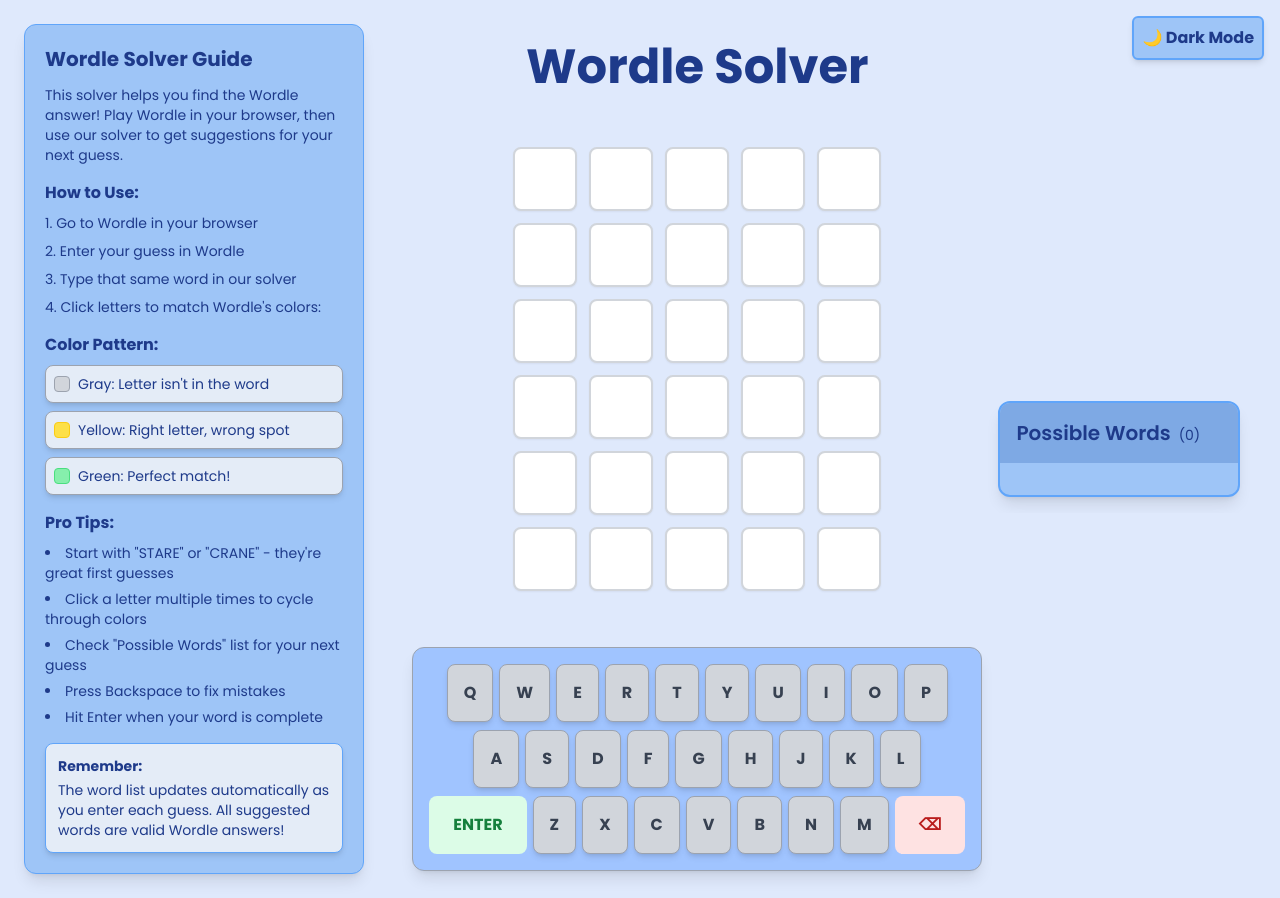
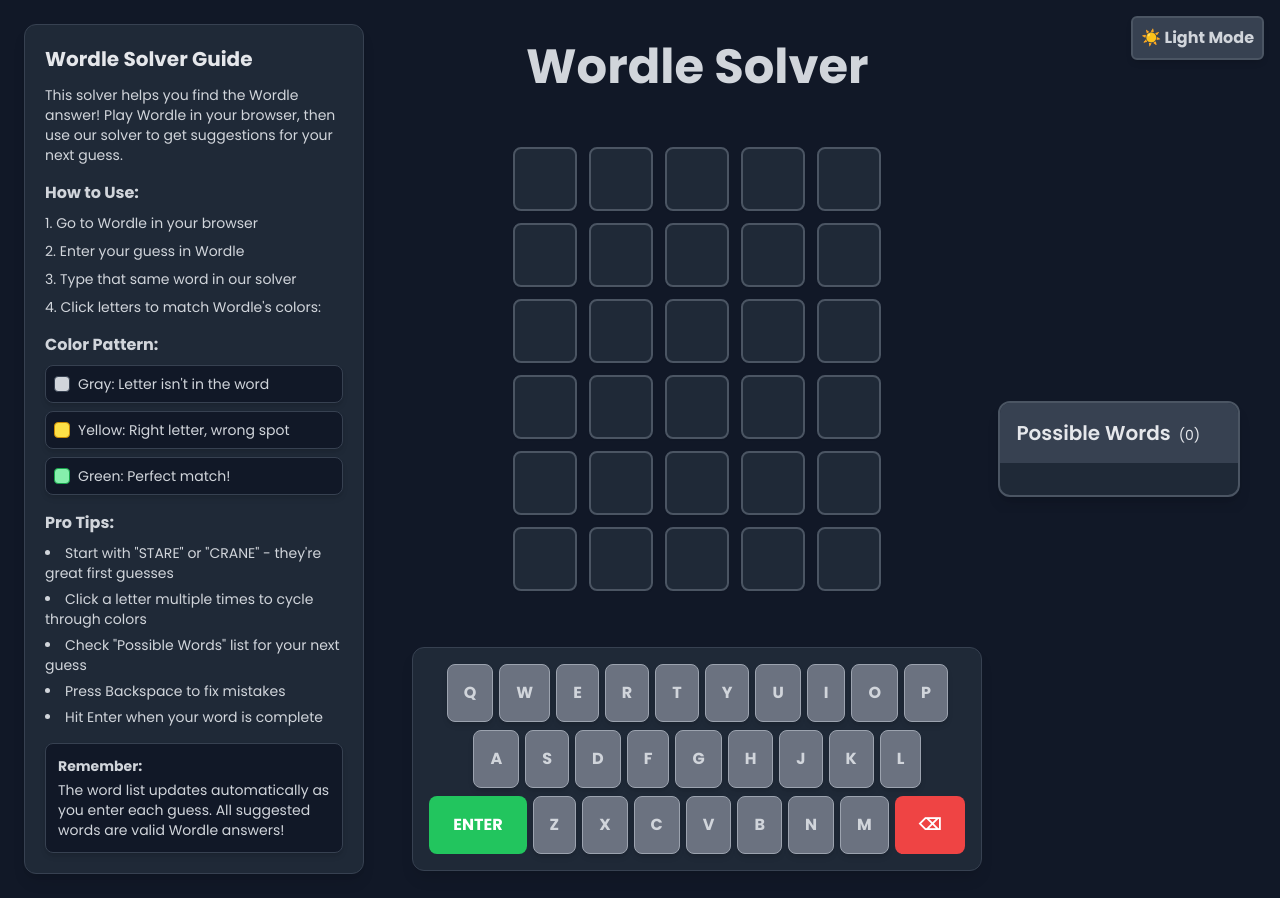
Before and after one commit to anishjm1998/wordle-solver, a React (Vite) app: page / in a window 1280 px wide. Built offline with nearby package versions, Linux system fonts and the light colour scheme; what an-array-of-english-words would draw is missing.

Commit message:
favicon update

```diff
--- a/index.html
+++ b/index.html
@@ -1,20 +1,35 @@
 <!DOCTYPE html>
 <html lang="en">
+
 <head>
   <meta charset="UTF-8" />
-    <link rel="icon" type="image/svg+xml" href="/vite.svg" />
+
+  <!-- Fix favicon path (remove /public, as it's automatically served) -->
+  <link rel="icon" type="image/png" href="/wordle-favicon.png" />
+
   <meta name="viewport" content="width=device-width, initial-scale=1.0" />
   <title>Wordle Solver</title>
   <meta name="description" content="A tool to help solve Wordle puzzles" />
+
+  <!-- Preconnect to Google Fonts -->
   <link rel="preconnect" href="https://fonts.googleapis.com" />
   <link rel="preconnect" href="https://fonts.gstatic.com" crossorigin />
-    <link
-      href="https://fonts.googleapis.com/css2?family=Poppins:wght@400;500;600;700&display=swap"
-      rel="stylesheet"
-    />
+  <link href="https://fonts.googleapis.com/css2?family=Poppins:wght@400;500;600;700&display=swap" rel="stylesheet" />
+
+  <!-- Force Dark Mode Before React Loads -->
+  <script>
+    (function () {
+      // Force dark mode on first load
+      localStorage.setItem('theme', 'dark');
+      document.documentElement.classList.add('dark');
+    })();
+  </script>
+
 </head>
+
 <body>
   <div id="root"></div>
   <script type="module" src="/src/main.tsx"></script>
 </body>
+
 </html>
--- a/src/App.tsx
+++ b/src/App.tsx
@@ -4,10 +4,20 @@
 import { WordList } from './components/WordList';
 import { GameProvider } from './context/GameContext';
 import Tutorial from './components/Tutorial';
-import ThemeProvider from "./components/ThemeProvider";
+import ThemeProvider from './components/ThemeProvider';
 
 function App() {
   useEffect(() => {
+    // Only update theme if localStorage has a saved theme
+    const savedTheme = localStorage.getItem('theme');
+
+    if (savedTheme === 'light') {
+      document.documentElement.classList.remove('dark'); // Switch to light mode
+    } else {
+      document.documentElement.classList.add('dark'); // Default is dark mode
+    }
+
+    // Custom key event handling
     const handleKeyDown = (e: KeyboardEvent) => {
       const key = e.key;
       if (key.match(/^[a-zA-Z]$/) || key === 'Backspace' || key === 'Enter') {
@@ -32,13 +42,9 @@
 
         {/* Main Content (Board and Keyboard) */}
         <div className="flex-1 flex flex-col items-center gap-8">
-        <h1 className="text-5xl font-extrabold text-center text-[#1e3a8a] dark:text-[#d1d5db] mt-4">
-  Wordle Solver
-</h1>
-
-
-
-
+          <h1 className="text-5xl font-extrabold text-center text-[#1e3a8a] dark:text-[#d1d5db] mt-4">
+            Wordle Solver
+          </h1>
 
           <div className="flex flex-col items-center gap-6 sm:gap-8 w-full max-w-2xl">
             <Board />
--- a/src/index.css
+++ b/src/index.css
@@ -29,17 +29,24 @@
   --text-color: #1e3a8a; /* Dark blue text */
 }
 
-/* Dark Mode */
-.dark {
-  --bg-color: #121212; /* Black background */
-  --text-color: #e5e7eb; /* Light gray text */
+/* Dark Mode (Forced Default) */
+html {
+  background-color: #121212; /* Dark mode background */
+  color: #e5e7eb; /* Light gray text */
 }
 
+.dark {
+  --bg-color: #121212;
+  --text-color: #e5e7eb;
+}
+
+/* Apply colors */
 body {
   background-color: var(--bg-color);
   color: var(--text-color);
 }
 
+/* Custom Scrollbar Styles */
 .custom-scrollbar::-webkit-scrollbar {
   width: 10px; /* Larger for easier navigation */
 }
```
Also changed, not shown: public/wordle favicon.png (added). Lines whose indentation alone changed are shown as unchanged.
